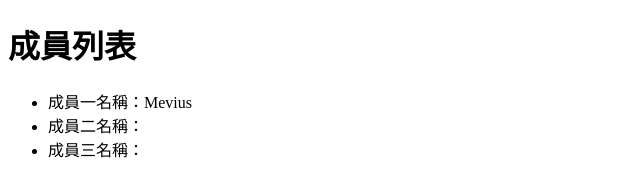
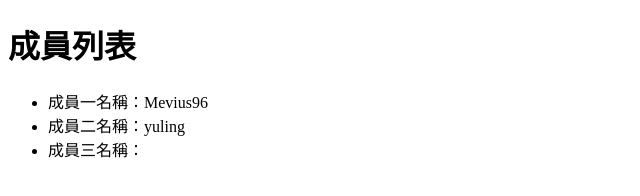
Before and after one commit to mevius92201/git_practice_week5, a plain HTML site: page index.html in a window 1280 px wide. Shown: the full height of the page, 0-640 px from the left. Drawn offline with Linux system fonts and the light colour scheme.

Commit message:
fix memberA name

```diff
--- a/index.html
+++ b/index.html
@@ -8,8 +8,8 @@
 <body>
     <h1>成員列表</h1>
     <ul>
-        <li>成員一名稱：Mevius</li>
-        <li>成員二名稱：</li>
+        <li>成員一名稱：Mevius96</li>
+        <li>成員二名稱：yuling</li>
         <li>成員三名稱：</li>
     </ul>
 </body>
```
